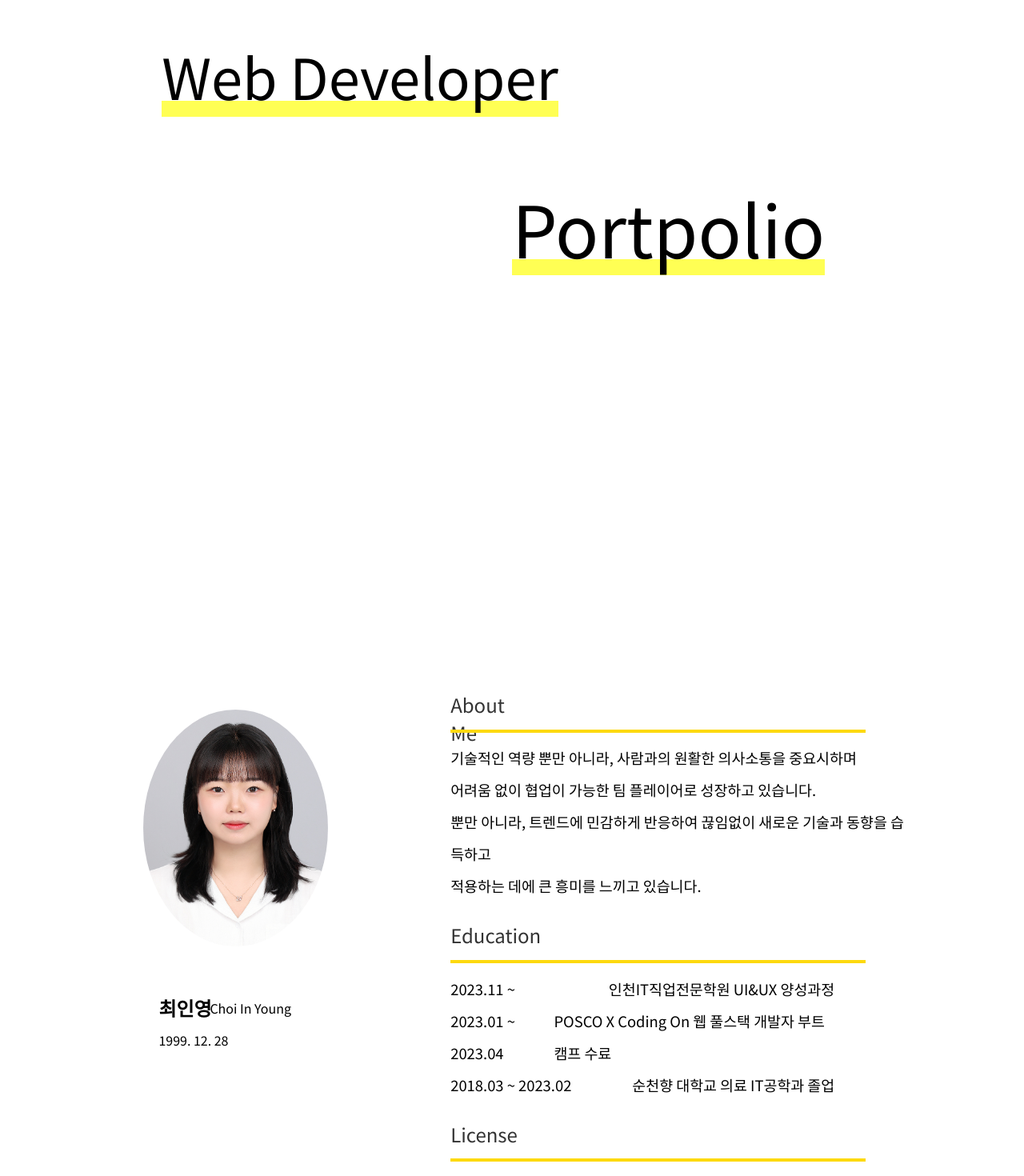
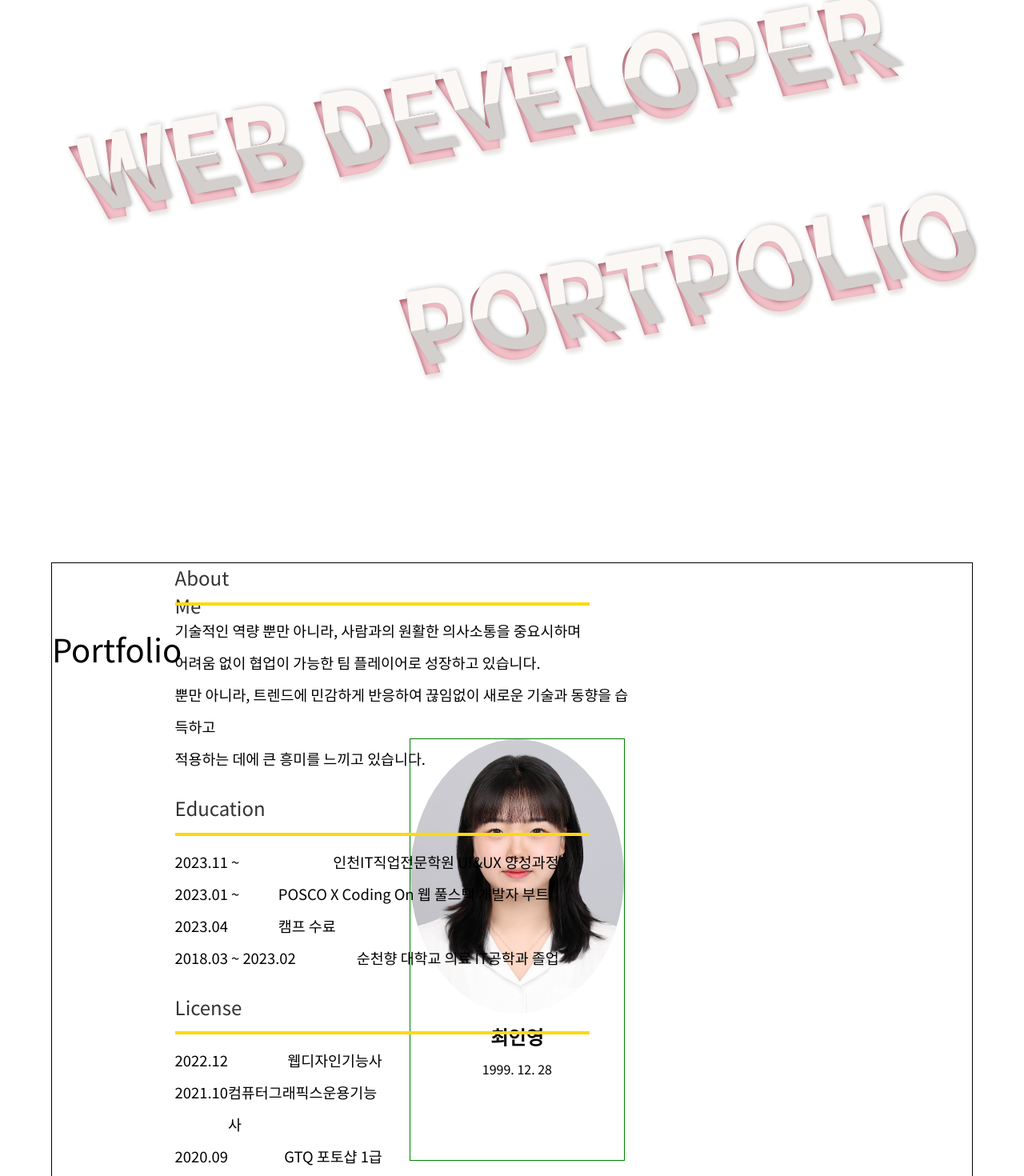
Before and after one commit to choiinyoung/portfolio, a React (Create React App) app: page /available in a window 1280 px wide. Shown: the part 177-1647 px from the top of the page at 80% size. Built offline with nearby package versions, Linux system fonts and the light colour scheme; a web font is replaced by a local one.

Commit message:
Portfolio1.jsx_상세페이지디자인
Portfolio1.jsx_상세페이지디자인

```diff
--- a/src/component/Home.jsx
+++ b/src/component/Home.jsx
@@ -5,31 +5,22 @@ import bg from "../img/pre-comp2.mp4";
 export default function Home() {
   return (
     <>
+      <div className="all">
         <div className="bg-video">
           <video className="content" autoPlay loop muted>
             <source src={bg} type="video/mp4" />
           </video>
         </div>
         <div className="home">
-        <div className="txt">
-          <p>
+          <div class="wrapper">
+            <h1 contenteditable data-heading="Web Developer">
               Web Developer
-            <p className="line1"></p>
-          </p>
-          <p>
+            </h1>
+            <h1 contenteditable data-heading="Portpolio" className="txt2">
               Portpolio
-            <p className="line2"></p>
-          </p>
+            </h1>
           </div>
-        {/* <div id="container">
-        <button class="face-button">
-          <span class="face-container">
-            <span class="eye left"></span>
-            <span class="eye right"></span>
-            <span class="mouth"></span>
-          </span>
-        </button>
-      </div> */}
+        </div>
       </div>
     </>
   );
--- a/src/component/Profile.jsx
+++ b/src/component/Profile.jsx
@@ -4,18 +4,21 @@ import "../style/Profile.scss";
 
 export default function Profile() {
   return (
-    <div className="all">
-      <div className="profile">
+    <div className="profile">
+      <div className="all">
+        <div className="title">Portfolio</div>
         <div>
-          <div className="left_content">
-            <img src={mainImg} alt="사진" />
+          <div className="main">
+            <div className="img">
+              <img src={mainImg} alt="사진" />
+            </div>
             <div className="txt">
               <p>최인영</p>
-              <p>Choi In Young</p>
+              {/* <p>Choi In Young</p> */}
               <p>1999. 12. 28</p>
             </div>
           </div>
-          <div className="right_content">
+          <div className="content">
             <div className="about">
               <h2>About Me</h2>
               <div className="line"></div>
--- a/src/style/Home.scss
+++ b/src/style/Home.scss
@@ -1,4 +1,5 @@
 @import url("../style/_reset.scss");
+@import url(https://fonts.googleapis.com/css?family=Press+Start+2P);
 
 @font-face {
   font-family: "GangwonEduHyeonokT_OTFMediumA";
@@ -21,6 +22,7 @@
 // $face-shadow: #fd9744;
 // $main-width: 12vw;
 // $main-height: 24vh;
+$bg: #e6e2df;
 
 * {
   box-sizing: border-box;
@@ -29,64 +31,84 @@
     box-sizing: border-box;
   }
 }
+.all {
+  // border: 1px solid orange;
+  width: 100%;
+  height: 100%;
   .bg-video {
     position: absolute;
     width: 100%;
     height: 100%;
     overflow: hidden;
     z-index: -1;
+    overflow: hidden;
   }
   .home {
-  width: 90%;
+    width: 100%;
     // border: 1px solid;
     margin: 0 auto;
     height: 110vh;
     position: relative;
+    // background: black;
+    overflow: hidden;
 
-  p {
+    .wrapper {
+      width: 100%;
+      // font-family: "Source Code Pro", monospace;
+      margin: 0 auto;
+      height: 100%;
+
+      h1 {
+        text-transform: uppercase;
+        transform: translate(-50%, -50%) skew(10deg) rotate(-10deg);
+        font-size: 10vw;
+        top: 35%;
+        left: 47%;
+        margin: 0;
         position: absolute;
+        text-rendering: optimizeLegibility;
+        font-weight: 900;
+        color: rgba(#ff9eb1, 0.5);
+        text-shadow: 1px 4px 6px $bg, 0 0 0 #66303a, 1px 4px 6px $bg;
+        white-space: nowrap;
 
-    &:nth-child(1) {
-      top: 25%;
-      left: 12%;
-      font-size: 5.5vw;
+        &:before {
+          content: attr(data-heading);
+          position: absolute;
+          left: -0.7%;
+          top: -4.8%;
+          overflow: hidden;
+          width: 100%;
+          height: 50%;
+          color: #fbf7f4;
+          transform: translate(1.6vw, 0) skew(-13deg) scale(1, 1.2);
+          z-index: 2;
+          text-shadow: 2px -1px 6px rgba(0, 0, 0, 0.2);
         }
-    &:nth-child(2) {
-      top: 45%;
-      font-size: 7vw;
-      left: 50%;
-    }
-    .line1 {
+
+        &:after {
+          content: attr(data-heading);
           position: absolute;
-      border: 0.8vw solid #ffff00ab;
-      top: 81%;
-      // width: 100%;
-      left: 0%;
-      z-index: -1;
-      animation: line 1s ease-in forwards;
-      opacity: 0;
-    }
-    .line2 {
-      position: absolute;
-      border: 0.8vw solid #ffff00ab;
-      top: 81%;
-      left: 0%;
-      z-index: -1;
-      animation: line 1s ease-in forwards;
-      animation-delay: 1s; /* line2 애니메이션에 대한 딜레이 설정 */
-      opacity: 0;
+          left: 0;
+          top: 0;
+          overflow: hidden;
+          width: 100%;
+          height: 100%;
+          z-index: 1;
+          color: #d3cfcc;
+          transform: translate(0vw, 0) skew(13deg) scale(1, 0.8);
+          clip-path: polygon(0 50%, 100% 50%, 100% 100%, 0% 100%);
+          text-shadow: 2px -1px 6px rgba(0, 0, 0, 0.3);
         }
       }
-
-  @keyframes line {
-    0% {
-      opacity: 1;
-      width: 1%;
+      .txt2 {
+        top: 60%;
+        left: 67%;
+        &:before {
+          left: -0.9%;
         }
-
-    100% {
-      opacity: 1;
-      width: 100%;
+      }
+    }
   }
 }
 // #container {
@@ -110,4 +132,10 @@
 //     transform: scale(1, 0);
 //   }
 // }
-}
+// }
+
+// body {
+//   background: linear-gradient(45deg, $bg 80%, #c2c1bd 100%);
+//   -webkit-font-smoothing: antialiased;
+//   -moz-osx-font-smoothing: grayscale;
+// }
--- a/src/style/Portfolio1.scss
+++ b/src/style/Portfolio1.scss
@@ -10,7 +10,9 @@
   // border: 1px solid;
   margin: 0 auto;
   overflow: hidden;
-
+  .on {
+    opacity: 0;
+  }
   #wrap {
     position: relative;
     width: 100%;
@@ -21,9 +23,9 @@
 
     #circle {
       width: 50%;
-      height: 38%;
+      height: 80%;
       position: relative;
-      top: 18%;
+      top: 12%;
       margin: 0 auto;
       transform-style: preserve-3d;
       transition: all 0.5s ease;
@@ -39,8 +41,8 @@
         cursor: pointer;
 
         .inner {
-          width: 45vw;
-          height: 60vh;
+          width: 100%;
+          height: 100%;
           // background-color: rgba(0, 0, 0, 0.5);
           box-shadow: 0 3px 6px rgba(0, 0, 0, 0.16),
             0 3px 6px rgba(0, 0, 0, 0.23);
@@ -93,6 +95,62 @@
             top: 7%;
           }
         }
+        .content {
+          position: relative;
+          width: 110%;
+          height: 120%;
+          /* border: 1px solid; */
+          /* margin: 0 auto; */
+          top: -110%;
+          left: -5%;
+          background: white;
+
+          border-radius: 2rem;
+          box-shadow: 0 3px 6px rgba(0, 0, 0, 0.16),
+            0 3px 6px rgba(0, 0, 0, 0.23);
+          .top {
+            width: 100%;
+            height: 12%;
+            /* border: 1px solid; */
+            border-radius: 2rem 2rem 0 0;
+            background: lightgray;
+            ul {
+              width: 18%;
+              // border: 1px solid;
+              height: 45%;
+              top: 30%;
+              position: relative;
+              left: 3%;
+              display: flex;
+              justify-content: space-around;
+              li {
+                width: 21%;
+                border: 1px solid darkred;
+                background-color: red;
+                border-radius: 50%;
+                &:nth-child(2) {
+                  border: 1px solid darkorange;
+                  background-color: orange;
+                }
+                &:nth-child(3) {
+                  border: 1px solid darkgreen;
+                  background-color: green;
+                }
+              }
+            }
+            .icon {
+              width: 5%;
+              // border: 1px solid;
+              height: 60%;
+              position: relative;
+              left: 92%;
+              top: -25%;
+              .svg-inline--fa {
+                height: 3em;
+              }
+            }
+          }
+        }
       }
       .face1 {
         transform: rotateY(0deg) translateZ(-764px);
@@ -122,12 +180,11 @@
     .btn {
       width: 100%;
       position: absolute;
-      top: 41vh;
+      top: 50%;
       z-index: 10;
-
       .btn_right::after {
         position: absolute;
-        left: 85vw;
+        right: 10%;
         top: 2vh;
         content: "";
         cursor: pointer;
@@ -139,7 +196,7 @@
       }
       .btn_left::after {
         position: absolute;
-        left: 1vw;
+        left: 10%;
         top: 2vh;
         content: "";
         cursor: pointer;
--- a/src/style/Profile.scss
+++ b/src/style/Profile.scss
@@ -1,69 +1,57 @@
 @import url("../style/_reset.scss");
-.all {
+.profile {
   // background: orange;
   position: relative;
+  width: 100%;
+  height: 110vh;
   // background-color: orange;
   // background-image: url("../img/Pre-comp2.mp4") cover no-repeat;
-  .profile {
+  .all {
+    border: 1px solid;
     width: 90%;
-    height: 110vh;
-
+    height: 100%;
     // border: 1px solid;
     margin: auto;
     .title {
       position: absolute;
       // font-weight: bold;
-      font-size: 4vh;
-      top: 125vh;
-      left: 5vw;
+      font-size: 5vh;
+      top: 9%;
     }
-    hr {
-      position: relative;
-      left: 6vw;
+
+    .main {
+      height: 60%;
+      border: 1px solid green;
+      position: absolute;
+      top: 25%;
+      width: 21%;
+      left: 40%;
+      .img {
+        width: 100%;
       }
-    > div {
-      display: flex;
-      // border: 1px solid red;
-      position: relative;
-      width: 80%;
-      height: 80vh;
-      top: 20vh;
-
-      margin: 0 auto;
-      .left_content {
-        height: 100%;
-        // border: 1px solid green;
-        position: relative;
-        /* left: -3vw; */
-        top: -3vh;
-
       img {
-          position: relative;
-          top: 6vh;
-          width: 18vw;
+        width: 100%;
         border-radius: 50%;
       }
       .txt {
         position: relative;
-          margin-top: 12vh;
-          /* bottom: -10vh; */
-          left: 1.5vw;
-          text-align: left;
+        text-align: center;
         line-height: 2;
+
         p {
           &:first-of-type {
             font-weight: bold;
             font-size: 3vh;
           }
           &:nth-of-type(2) {
-              position: absolute;
+            // position: absolute;
             top: 8px;
             left: 5vw;
           }
         }
       }
     }
-      .right_content {
+    .content {
       position: relative;
       // border: 1px solid blue;
       width: 45vw;
@@ -114,4 +102,3 @@
     }
   }
 }
-}
--- a/src/style/_reset.scss
+++ b/src/style/_reset.scss
@@ -20,11 +20,12 @@ a {
 
 body {
   width: 100%;
-  height: 100%;
+  height: 110vh;
   // border: 1px solid blue;
   margin: 0 auto;
   // overflow: hidden;
   font-family: "Noto Sans KR", sans-serif;
   // color: white;
   // background: #e0e5ec;
+  // border: 1px solid red;
 }
```
Also changed, not shown: src/component/Portfolio1.jsx (+80 -1 lines). Lines whose indentation alone changed are shown as unchanged.
